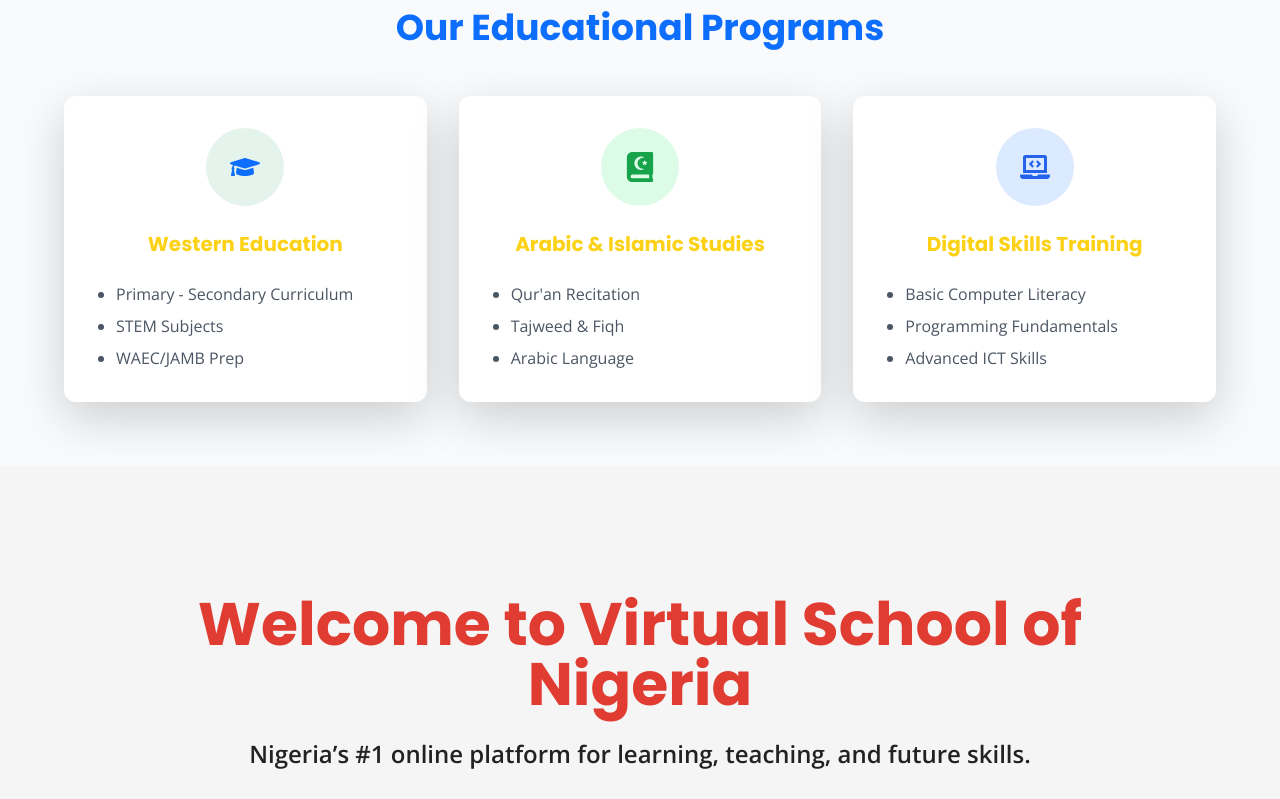
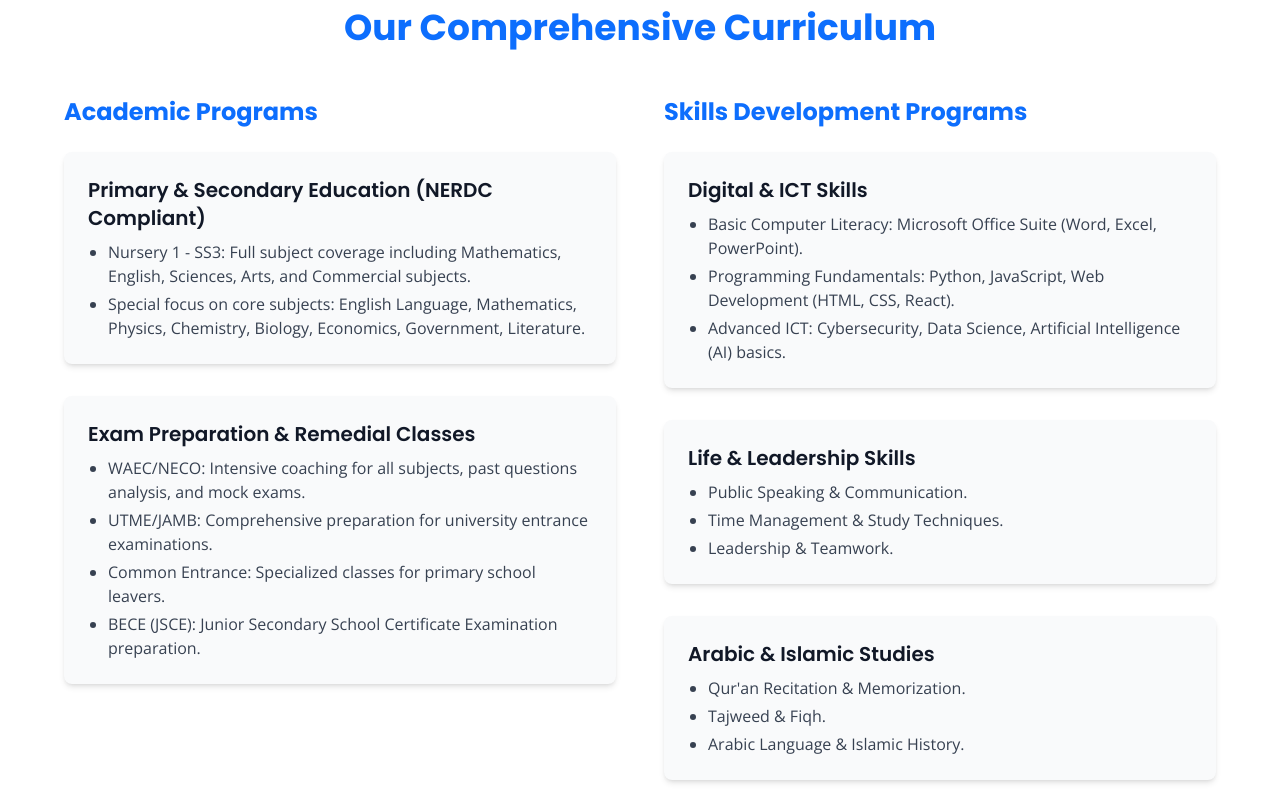
Before and after one commit to virtualschoolng/vs2026, a React (Vite) app in the folder frontend/: page / in a window 1280 px wide. Shown: the part 1000-1799 px from the top of the page. Built offline with nearby package versions, Linux system fonts and the light colour scheme.

Commit message:
Feat: Update Curriculum Section in Home.jsx

```diff
--- a/frontend/src/components/Home.jsx
+++ b/frontend/src/components/Home.jsx
@@ -38,51 +38,66 @@
       </div>
     </section>
 
-    {/* Programs Section */}
-    <section className="py-16 px-4">
+    {/* Curriculum Section */}
+    <section id="curriculum" className="py-16 px-4 bg-white">
       <div className="max-w-6xl mx-auto">
         <h2 className="text-3xl md:text-4xl font-bold text-center mb-12 text-primary">
-          Our Educational Programs
+          Our Comprehensive Curriculum
         </h2>
 
-        <div className="grid md:grid-cols-3 gap-8">
-          {/* Western Education */}
-          <div className="bg-white p-8 rounded-xl shadow-lg hover:shadow-xl transition-shadow">
-            <div className="bg-primary/10 p-4 rounded-full w-max mx-auto mb-6">
-              <FaGraduationCap className="text-primary text-3xl" />
+        <div className="grid md:grid-cols-1 lg:grid-cols-2 gap-12">
+          {/* Academic Programs */}
+          <div>
+            <h3 className="text-2xl font-bold mb-6 text-primary">Academic Programs</h3>
+            <div className="space-y-8">
+              <div className="bg-gray-50 p-6 rounded-lg shadow-md">
+                <h4 className="text-xl font-semibold text-gray-900 mb-2">Primary & Secondary Education (NERDC Compliant)</h4>
+                <ul className="list-disc pl-5 space-y-1 text-gray-700">
+                  <li>Nursery 1 - SS3: Full subject coverage including Mathematics, English, Sciences, Arts, and Commercial subjects.</li>
+                  <li>Special focus on core subjects: English Language, Mathematics, Physics, Chemistry, Biology, Economics, Government, Literature.</li>
+                </ul>
+              </div>
+              <div className="bg-gray-50 p-6 rounded-lg shadow-md">
+                <h4 className="text-xl font-semibold text-gray-900 mb-2">Exam Preparation & Remedial Classes</h4>
+                <ul className="list-disc pl-5 space-y-1 text-gray-700">
+                  <li>WAEC/NECO: Intensive coaching for all subjects, past questions analysis, and mock exams.</li>
+                  <li>UTME/JAMB: Comprehensive preparation for university entrance examinations.</li>
+                  <li>Common Entrance: Specialized classes for primary school leavers.</li>
+                  <li>BECE (JSCE): Junior Secondary School Certificate Examination preparation.</li>
+                </ul>
+              </div>
             </div>
-            <h3 className="text-xl font-bold mb-4 text-center">Western Education</h3>
-            <ul className="list-disc pl-5 space-y-2 text-gray-600">
-              <li>Primary - Secondary Curriculum</li>
-              <li>STEM Subjects</li>
-              <li>WAEC/JAMB Prep</li>
-            </ul>
           </div>
 
-          {/* Arabic/Islamic Education */}
-          <div className="bg-white p-8 rounded-xl shadow-lg hover:shadow-xl transition-shadow">
-            <div className="bg-green-100 p-4 rounded-full w-max mx-auto mb-6">
-              <FaQuran className="text-green-600 text-3xl" />
+          {/* Skills Development Programs */}
+          <div>
+            <h3 className="text-2xl font-bold mb-6 text-primary">Skills Development Programs</h3>
+            <div className="space-y-8">
+              <div className="bg-gray-50 p-6 rounded-lg shadow-md">
+                <h4 className="text-xl font-semibold text-gray-900 mb-2">Digital & ICT Skills</h4>
+                <ul className="list-disc pl-5 space-y-1 text-gray-700">
+                  <li>Basic Computer Literacy: Microsoft Office Suite (Word, Excel, PowerPoint).</li>
+                  <li>Programming Fundamentals: Python, JavaScript, Web Development (HTML, CSS, React).</li>
+                  <li>Advanced ICT: Cybersecurity, Data Science, Artificial Intelligence (AI) basics.</li>
+                </ul>
+              </div>
+              <div className="bg-gray-50 p-6 rounded-lg shadow-md">
+                <h4 className="text-xl font-semibold text-gray-900 mb-2">Life & Leadership Skills</h4>
+                <ul className="list-disc pl-5 space-y-1 text-gray-700">
+                  <li>Public Speaking & Communication.</li>
+                  <li>Time Management & Study Techniques.</li>
+                  <li>Leadership & Teamwork.</li>
+                </ul>
+              </div>
+              <div className="bg-gray-50 p-6 rounded-lg shadow-md">
+                <h4 className="text-xl font-semibold text-gray-900 mb-2">Arabic & Islamic Studies</h4>
+                <ul className="list-disc pl-5 space-y-1 text-gray-700">
+                  <li>Qur'an Recitation & Memorization.</li>
+                  <li>Tajweed & Fiqh.</li>
+                  <li>Arabic Language & Islamic History.</li>
+                </ul>
+              </div>
             </div>
-            <h3 className="text-xl font-bold mb-4 text-center">Arabic & Islamic Studies</h3>
-            <ul className="list-disc pl-5 space-y-2 text-gray-600">
-              <li>Qur'an Recitation</li>
-              <li>Tajweed & Fiqh</li>
-              <li>Arabic Language</li>
-            </ul>
-          </div>
-
-          {/* Computer Education */}
-          <div className="bg-white p-8 rounded-xl shadow-lg hover:shadow-xl transition-shadow">
-            <div className="bg-blue-100 p-4 rounded-full w-max mx-auto mb-6">
-              <FaLaptopCode className="text-blue-600 text-3xl" />
-            </div>
-            <h3 className="text-xl font-bold mb-4 text-center">Digital Skills Training</h3>
-            <ul className="list-disc pl-5 space-y-2 text-gray-600">
-              <li>Basic Computer Literacy</li>
-              <li>Programming Fundamentals</li>
-              <li>Advanced ICT Skills</li>
-            </ul>
           </div>
         </div>
       </div>
```
